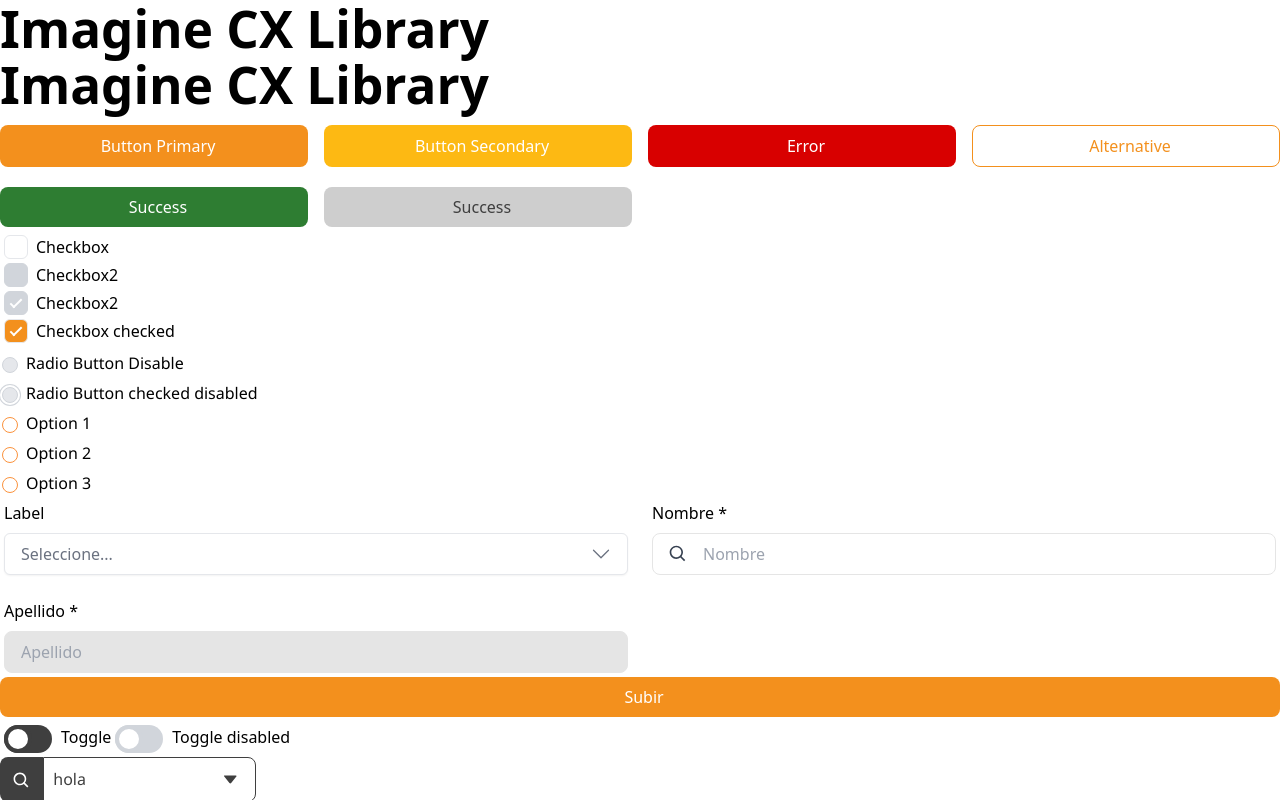
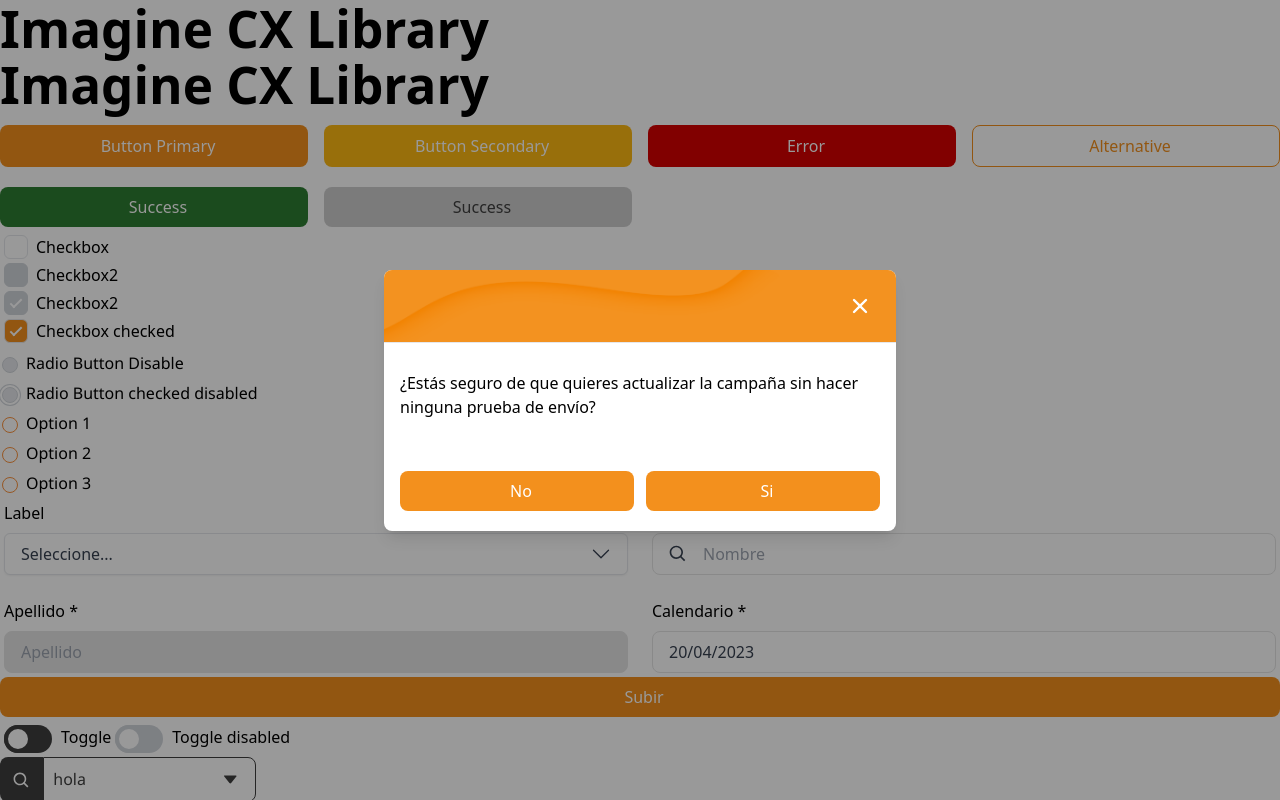
Before and after one commit to Imagine-CX/imaginecx-library, a React (Vite) app: page / in a window 1280 px wide. Shown: the top 800 px of the page. Built offline with nearby package versions, Linux system fonts and the light colour scheme.

Commit message:
Design Modal basic

```diff
--- a/src/App.tsx
+++ b/src/App.tsx
@@ -9,6 +9,7 @@ import {
   Dropdown,
   Header,
   InputField,
+  Modal,
   Radio,
   Selector,
   Table,
@@ -115,6 +116,16 @@ function App() {
           <div>
             <InputField placeholder="Apellido" name="apellido" label="Apellido" disabled required />
           </div>
+          <div>
+            <ContCalendar
+              beforeYear={7}
+              afterYear={7}
+              disableAfter={new Date('2023-08-10')}
+              disableBefore={new Date('2023-05-08')}
+              label="Calendario"
+              required
+            />
+          </div>
         </div>
         <Button text="Subir" color="primary" type="submit" />
       </form>
@@ -128,14 +139,6 @@ function App() {
           items={[{ id: '1', value: 'action 1', click: () => {} }]}
           disabled={false}
           icon={<BiSearch size={19} className="icx-text-white icx-ml-1 icx-mt-1.5" />}
-        />
-      </div>
-      <div className="mt-10">
-        <ContCalendar
-          beforeYear={7}
-          afterYear={7}
-          disableAfter={new Date('2023-08-10')}
-          disableBefore={new Date('2023-05-08')}
         />
       </div>
       <div className="icx-mt-2">
@@ -178,6 +181,9 @@ function App() {
       <div>
         <BreadCrumb items={itemsBread} selected="Inicio" home="/" />
       </div>
+      <div>
+        <Modal />
+      </div>
     </div>
   );
 }
--- a/src/components/Calendar/Calendar.tsx
+++ b/src/components/Calendar/Calendar.tsx
@@ -140,7 +140,7 @@ export const Calendar = ({
   };
 
   return (
-    <div className="icx-w-[400px] icx-h-[470px] icx-border icx-rounded-lg icx-p-10 icx-m-1 icx-drop-shadow-xl icx-overflow-auto icx-fixed icx-bg-white">
+    <div className="icx-w-[400px] icx-h-[470px] icx-border icx-rounded-lg icx-p-10 icx-m-1 icx-drop-shadow-xl icx-overflow-auto icx-bg-white icx-absolute icx-z-20">
       <div className="icx-grid icx-grid-cols-7 icx-items-center icx-justify-center icx-text-center animate__animated animate__zoomIn animate__faster">
         <Cell onClick={prevMonth}>{prevIcon}</Cell>
         <Cell onClick={handleShowMonth} className="icx-font-bold icx-text-sm">
--- a/src/components/Calendar/ContCalendar.tsx
+++ b/src/components/Calendar/ContCalendar.tsx
@@ -1,21 +1,31 @@
 import 'animate.css';
 
 import { format } from 'date-fns';
-import { useEffect, useRef, useState } from 'react';
+import { InputHTMLAttributes, useEffect, useRef, useState } from 'react';
 
 import { InputField } from '../Forms';
 import { Calendar } from './Calendar';
 import { MonthView } from './MonthView';
 import { YearView } from './YearView';
 
-export interface IContCalendar extends React.PropsWithChildren {
+export interface IContCalendar extends InputHTMLAttributes<HTMLInputElement> {
   beforeYear?: number;
   afterYear?: number;
   disableAfter?: Date | null;
   disableBefore?: Date | null;
+  icon?: JSX.Element | null;
+  label?: string;
 }
 
-export const ContCalendar = ({ beforeYear, afterYear, disableAfter, disableBefore }: IContCalendar): JSX.Element => {
+export const ContCalendar = ({
+  beforeYear,
+  afterYear,
+  disableAfter,
+  disableBefore,
+  label,
+  icon = null,
+  ...inputProps
+}: IContCalendar): JSX.Element => {
   const [showMonths, setshowMonths] = useState<boolean>(false);
   const [showYears, setShowYears] = useState<boolean>(false);
   const [currentDate, setCurrentDate] = useState(new Date());
@@ -40,11 +50,14 @@ export const ContCalendar = ({ beforeYear, afterYear, disableAfter, disableBefor
         readOnly
         className="icx-cursor-pointer"
         onClick={() => setOpen((open) => !open)}
+        icon={icon}
+        label={label}
+        {...inputProps}
       />
 
       <div ref={refOne} className="">
         {open && (
-          <div className="animate__animated animate__zoomIn animate__faster">
+          <div className="icx-relative icx-bg-white animate__animated animate__zoomIn animate__faster">
             {showMonths && !showYears ? (
               <MonthView value={currentDate} onChange={setCurrentDate} showMonths={setshowMonths} />
             ) : showYears ? (
--- a/src/components/Calendar/MonthView.tsx
+++ b/src/components/Calendar/MonthView.tsx
@@ -28,7 +28,7 @@ export const MonthView = ({ value = new Date(), onChange, showMonths }: IMonth):
   useEffect(() => {}, [showMonths]);
 
   return (
-    <div className="icx-w-[400px] icx-h-[470px] icx-border icx-rounded-lg icx-p-10 icx-m-3 icx-grid icx-grid-cols-1 icx-items-center icx-justify-center icx-overflow-auto icx-fixed icx-bg-white">
+    <div className="icx-w-[400px] icx-h-[470px] icx-border icx-rounded-lg icx-p-10 icx-m-3 icx-grid icx-grid-cols-1 icx-items-center icx-justify-center icx-overflow-auto icx-bg-white icx-absolute icx-z-20">
       <div className="icx-grid icx-grid-cols-3 icx-items-center icx-justify-center icx-text-center animate__animated animate__zoomIn animate__faster">
         {months.map((month, index) => {
           const date = index;
--- a/src/components/Calendar/YearView.tsx
+++ b/src/components/Calendar/YearView.tsx
@@ -35,7 +35,7 @@ export const YearView = ({
   };
 
   return (
-    <div className="icx-w-[400px] icx-h-[470px] icx-border icx-rounded-lg icx-p-10 icx-m-3 icx-grid icx-grid-cols-1 icx-items-center icx-justify-center icx-overflow-auto icx-fixed icx-bg-white">
+    <div className="icx-w-[400px] icx-h-[470px] icx-border icx-rounded-lg icx-p-10 icx-m-3 icx-grid icx-grid-cols-1 icx-items-center icx-justify-center icx-overflow-auto icx-bg-white icx-absolute icx-z-20">
       <div className="icx-grid icx-grid-cols-3 icx-items-center icx-justify-center icx-text-center animate__animated animate__zoomIn animate__faster">
         {years.map((year, index) => {
           const date = index + anteriores;
--- a/src/components/Forms/Selector.tsx
+++ b/src/components/Forms/Selector.tsx
@@ -1,14 +1,14 @@
-import { useState } from 'react';
+import { HTMLProps, useState } from 'react';
 import { BsChevronDown } from 'react-icons/bs';
 
-interface ISelector {
+interface ISelector extends HTMLProps<HTMLUListElement> {
   options: Array<{
     id: number;
     name: string;
   }>;
 }
 
-export const Selector = ({ options }: ISelector): JSX.Element => {
+export const Selector = ({ options, ...props }: ISelector): JSX.Element => {
   const [selected, setSelected] = useState('');
   const [open, setOpen] = useState(false);
 
@@ -30,6 +30,7 @@ export const Selector = ({ options }: ISelector): JSX.Element => {
                 icx-ease-out
                 ${!selected && 'icx-text-gray-500'}
                 icx-bg-white
+                icx-text-gray-700
                 icx-border
                 icx-flex
                 icx-justify-between
@@ -43,17 +44,18 @@ export const Selector = ({ options }: ISelector): JSX.Element => {
           <BsChevronDown size={20} className="icx-mt-0.5" />
         </div>
         <ul
-          className={`icx-absolute icx-w-full icx-mt-20 icx-z-10 icx-bg-white icx-overflow-y-auto icx-border icx-rounded-lg ${
+          className={`icx-absolute icx-w-full icx-mt-20 icx-z-10 icx-bg-white icx-text-gray-700 icx-overflow-y-auto icx-border icx-rounded-lg ${
             open ? 'icx-block icx-max-h-60' : 'icx-hidden'
           }`}
+          {...props}
         >
           {options.map((option) => (
             <li
               key={option.id}
               className={`icx-p-2
                         icx-cursor-pointer
-                        hover:icx-bg-primary-400
-                        hover:icx-text-white
+                        hover:icx-bg-gray-200
+                        hover:icx-text-gray-600
                         ${option.name === selected && 'icx-bg-primary-400 icx-text-white'}`}
               onClick={() => {
                 setSelected(option.name);
--- /dev/null
+++ b/src/components/Modals/Modal.tsx
@@ -0,0 +1,53 @@
+import { useState } from 'react';
+
+import header from '../../assets/SMS-Cards.png';
+import { Button } from '../Btns';
+
+export const Modal = () => {
+  const [state, setState] = useState(true);
+
+  return (
+    <>
+      {state ? (
+        <div className="icx-fixed icx-inset-0 icx-z-10 icx-overflow-y-auto">
+          <div
+            className="icx-fixed icx-inset-0 icx-w-full icx-h-full icx-bg-black icx-opacity-40"
+            onClick={() => setState(false)}
+          ></div>
+          <div className="icx-flex icx-items-center icx-min-h-screen icx-px-4 icx-py-8">
+            <div className="icx-relative icx-w-full icx-max-w-lg icx-mx-auto icx-bg-white icx-rounded-lg icx-shadow-lg">
+              <div
+                className="icx-flex icx-items-center icx-justify-end icx-p-4 icx-rounded-t-lg icx-border-b icx-bg-cover icx-bg-center"
+                style={{ backgroundImage: `url(${header})` }}
+              >
+                <button className="icx-p-2 icx-text-gray-400 icx-rounded-md " onClick={() => setState(false)}>
+                  <svg
+                    xmlns="http://www.w3.org/2000/svg"
+                    className="icx-w-6 icx-h-6 icx-mx-auto icx-text-white"
+                    viewBox="0 0 20 20"
+                    fill="currentColor"
+                  >
+                    <path
+                      fillRule="evenodd"
+                      d="M4.293 4.293a1 1 0 011.414 0L10 8.586l4.293-4.293a1 1 0 111.414 1.414L11.414 10l4.293 4.293a1 1 0 01-1.414 1.414L10 11.414l-4.293 4.293a1 1 0 01-1.414-1.414L8.586 10 4.293 5.707a1 1 0 010-1.414z"
+                      clipRule="evenodd"
+                    />
+                  </svg>
+                </button>
+              </div>
+              <div className="icx-flex icx-items-center icx-justify-center icx-p-4 icx-mt-3">
+                <p>¿Estás seguro de que quieres actualizar la campaña sin hacer ninguna prueba de envío?</p>
+              </div>
+              <div className="icx-flex icx-items-center icx-gap-3 icx-p-4 icx-mt-5">
+                <Button color="primary" text="No" onClick={() => setState(false)} />
+                <Button color="primary" text="Si" onClick={() => setState(false)} />
+              </div>
+            </div>
+          </div>
+        </div>
+      ) : (
+        ''
+      )}
+    </>
+  );
+};
--- a/src/components/index.ts
+++ b/src/components/index.ts
@@ -10,5 +10,6 @@ export * from './Forms';
 export * from './Headers';
 export type { IHelloWorld } from './HelloWorld';
 export { Helloworld } from './HelloWorld';
+export * from './Modals/Modal';
 export * from './Selects';
 export * from './Table/Table';
--- a/src/components/style.css
+++ b/src/components/style.css
@@ -181,7 +181,7 @@
   .icx-input-active {
     @apply icx-border
             icx-border-neutral-200
-            icx-text-gray-600
+            icx-text-gray-700
             icx-transition
             icx-duration-300
             icx-ease-out
@@ -191,7 +191,7 @@
     @apply icx-border
             icx-border-neutral-200
             icx-bg-neutral-200
-            icx-text-gray-600
+            icx-text-gray-700
             icx-cursor-not-allowed;
   }
 
```
Also changed, not shown: src/assets/SMS-Cards.png (added).
